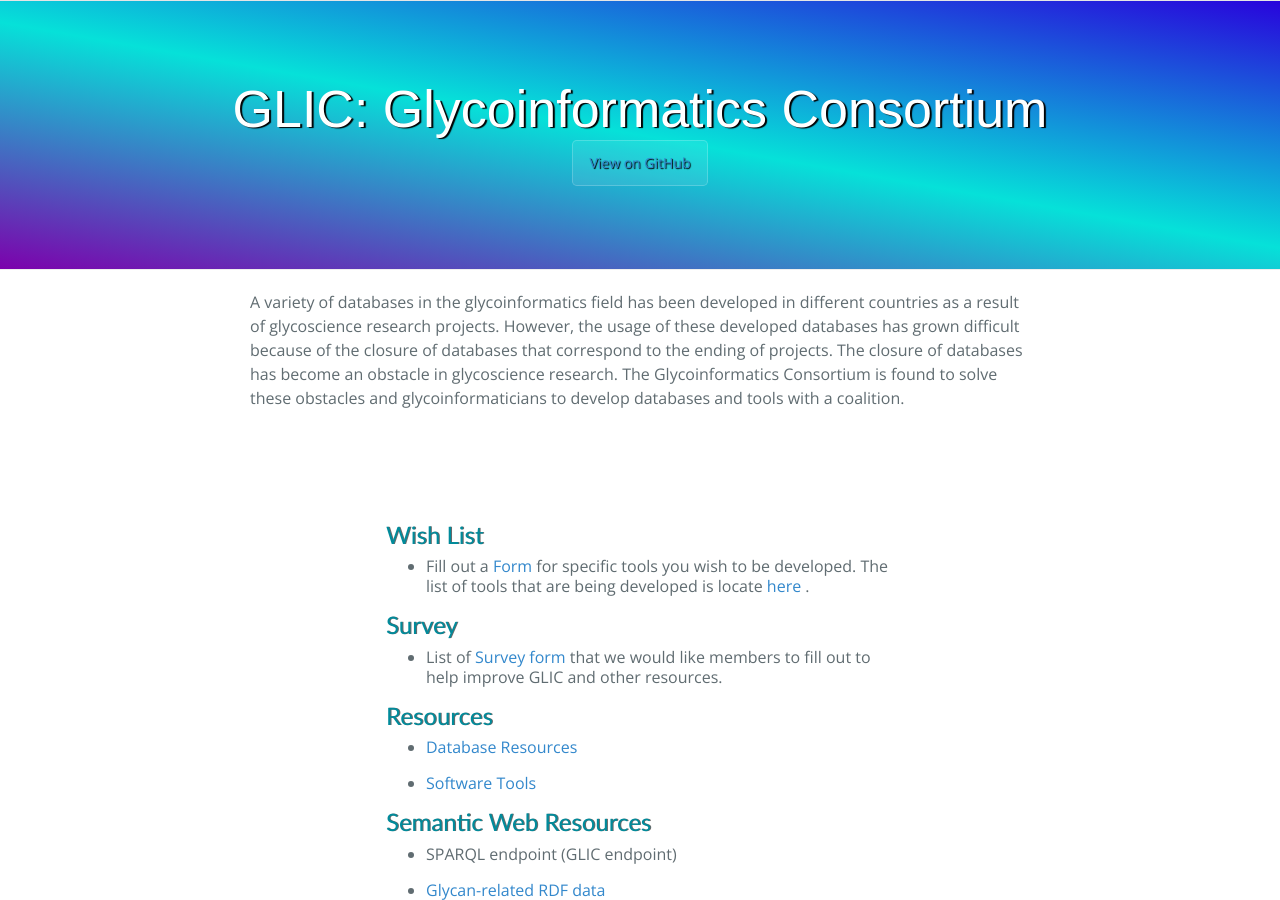
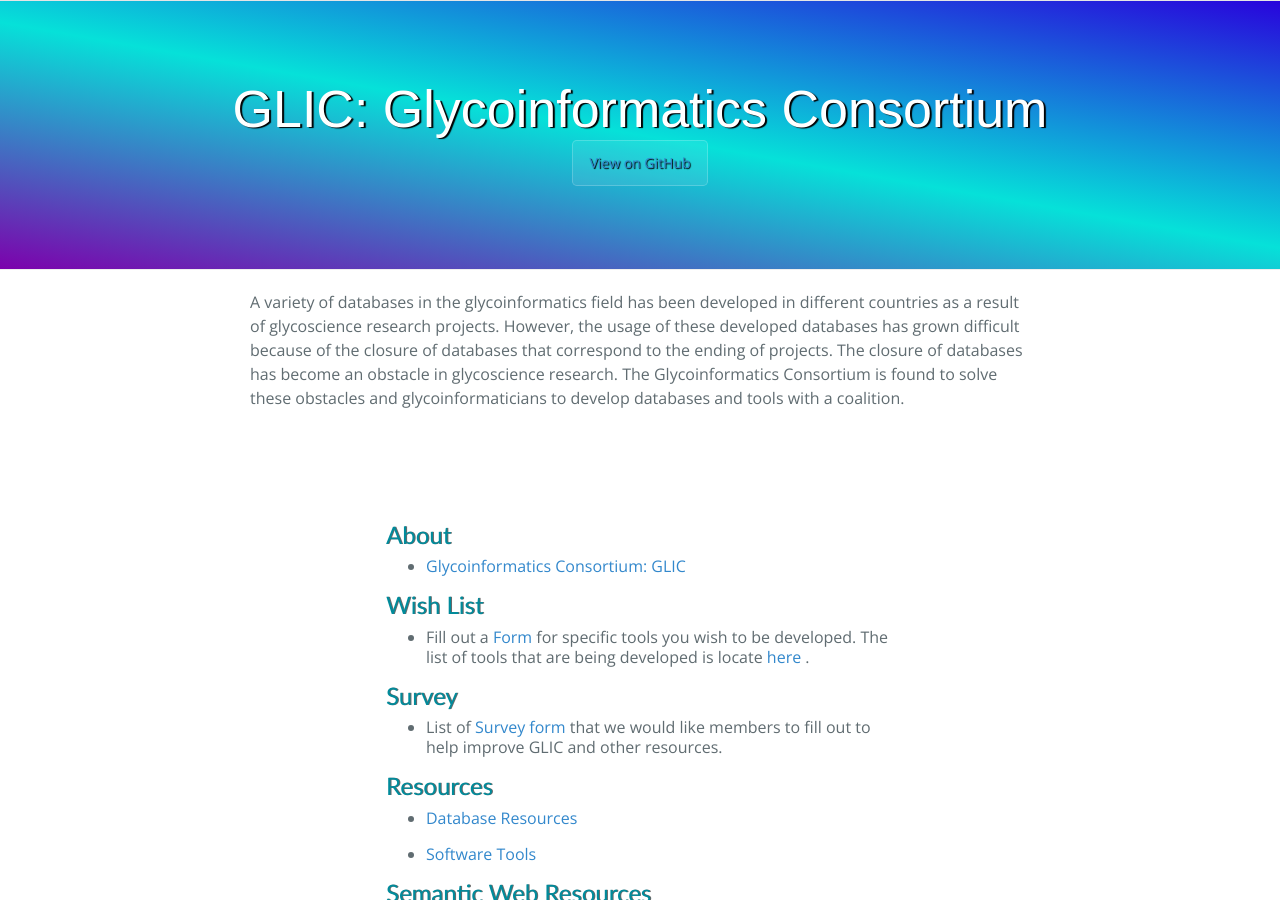
Before and after one commit to glycoinfo/www, a Jekyll site: the page built from index.md, in a window 1280 px wide and 900 px high. Built offline with Jekyll 4.4.1, drawn with Linux system fonts in a browser that asks for light colours; nearby versions of some CDN libraries; a script that is not in the unit is left out.

Commit message:
Update index.md

```diff
--- a/index.md
+++ b/index.md
@@ -2,6 +2,9 @@
 title: Glycoinformatics Consortium (GLIC)
 layout: top
 ---
+
+### About
+* [Glycoinformatics Consortium: GLIC](http://glic.glycoinfo.org/)
 
 ### Wish List
 
```
